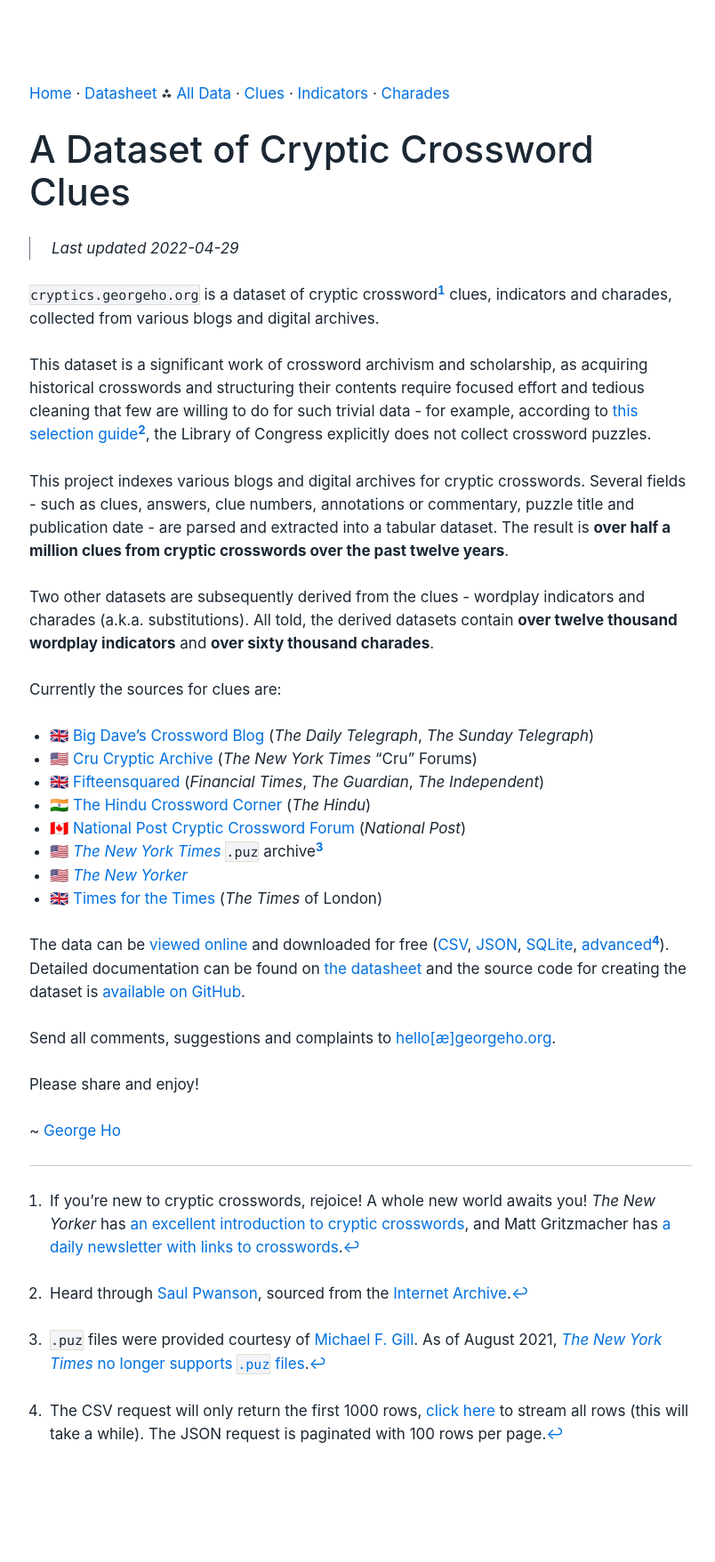
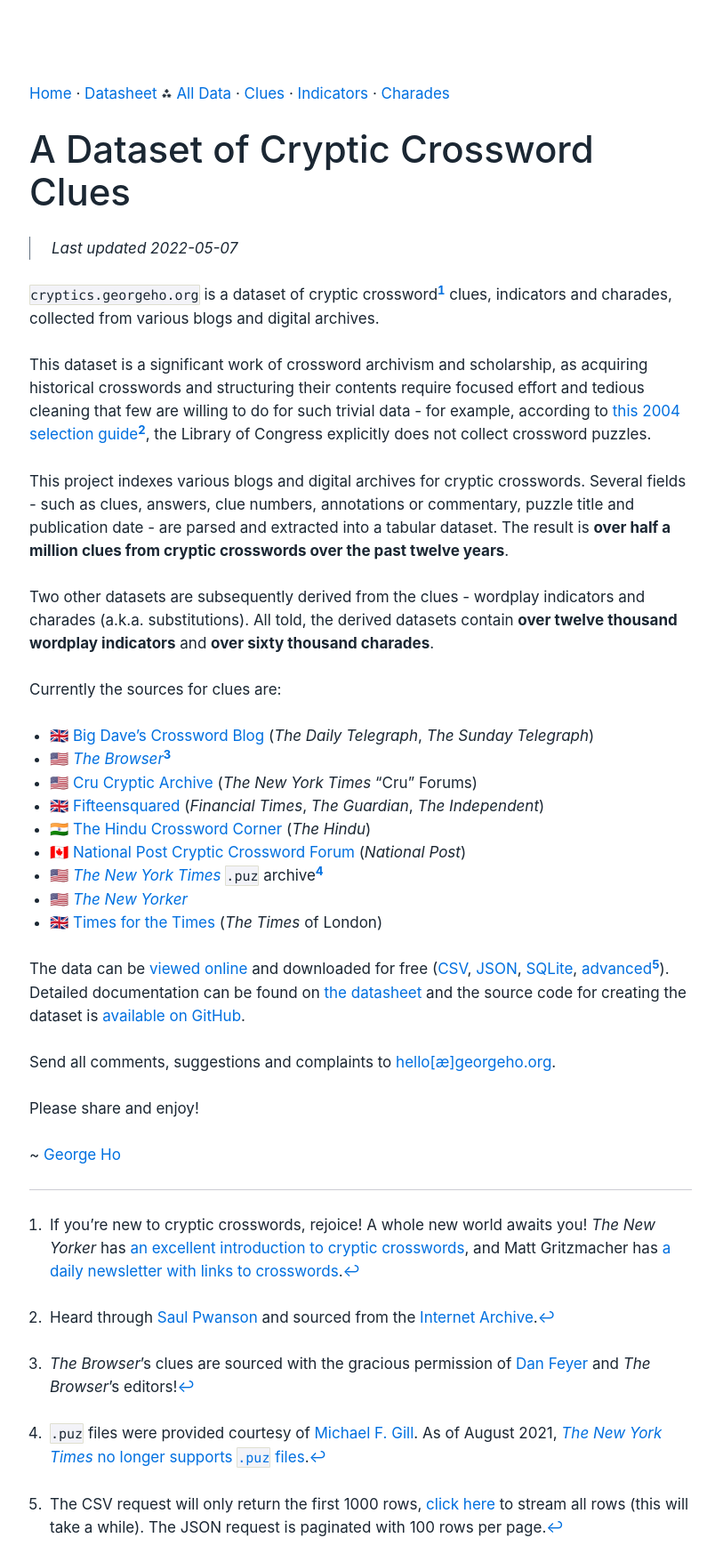
Before and after one commit to eigenfoo/cryptics, a Python web app: template templates/index.html in a window 1280 px wide. Shown: the whole page at 89% size, without its empty margins (19-823 px from the left). Before the commit the page ends 1622 px from the top, so only its background shows below. Run offline with Jinja, Linux system fonts and the light colour scheme; the template is opened without the code that fills it, so the values that code supplies are empty.

Commit message:
Update docs

```diff
--- a/templates/index.html
+++ b/templates/index.html
@@ -5,7 +5,7 @@
   <meta name="generator" content="pandoc-markdown-css-theme" />
   <meta name="viewport" content="width=device-width, initial-scale=1.0, user-scalable=yes" />
   <meta name="author" content="George Ho" />
-  <meta name="dcterms.date" content="2022-04-29" />
+  <meta name="dcterms.date" content="2022-05-07" />
   <meta name="description" content="A dataset of cryptic crossword clues, collected from various blogs and digital archives." />
   <title>A Dataset of Cryptic Crossword Clues</title>
   <link rel="stylesheet" href="../static/css/theme.css" />
@@ -29,28 +29,29 @@
 </nav>
 <h1 class="title">A Dataset of Cryptic Crossword Clues</h1>
 <blockquote class="metadata">
-<p class="date "><time datetime="2022-04-29">Last updated 2022-04-29</time></p>
+<p class="date "><time datetime="2022-05-07">Last updated 2022-05-07</time></p>
 </blockquote>
 </header>
 
 
 <main>
 <p><code>cryptics.georgeho.org</code> is a dataset of cryptic crossword<a href="#fn1" class="footnote-ref" id="fnref1"><sup>1</sup></a> clues, indicators and charades, collected from various blogs and digital archives.</p>
-<p>This dataset is a significant work of crossword archivism and scholarship, as acquiring historical crosswords and structuring their contents require focused effort and tedious cleaning that few are willing to do for such trivial data - for example, according to <a href="/static/documents/Selection_AppendixE_v2.pdf">this selection guide</a><a href="#fn2" class="footnote-ref" id="fnref2"><sup>2</sup></a>, the Library of Congress explicitly does not collect crossword puzzles.</p>
+<p>This dataset is a significant work of crossword archivism and scholarship, as acquiring historical crosswords and structuring their contents require focused effort and tedious cleaning that few are willing to do for such trivial data - for example, according to <a href="/static/documents/Selection_AppendixE_v2.pdf">this 2004 selection guide</a><a href="#fn2" class="footnote-ref" id="fnref2"><sup>2</sup></a>, the Library of Congress explicitly does not collect crossword puzzles.</p>
 <p>This project indexes various blogs and digital archives for cryptic crosswords. Several fields - such as clues, answers, clue numbers, annotations or commentary, puzzle title and publication date - are parsed and extracted into a tabular dataset. The result is <strong>over half a million clues from cryptic crosswords over the past twelve years</strong>.</p>
 <p>Two other datasets are subsequently derived from the clues - wordplay indicators and charades (a.k.a. substitutions). All told, the derived datasets contain <strong>over twelve thousand wordplay indicators</strong> and <strong>over sixty thousand charades</strong>.</p>
 <p>Currently the sources for clues are:</p>
 <ul>
 <li>🇬🇧 <a href="http://bigdave44.com/">Big Dave’s Crossword Blog</a> (<em>The Daily Telegraph</em>, <em>The Sunday Telegraph</em>)</li>
+<li>🇺🇸 <a href="https://thebrowser.com/crossword/"><em>The Browser</em></a><a href="#fn3" class="footnote-ref" id="fnref3"><sup>3</sup></a></li>
 <li>🇺🇸 <a href="https://theworld.com/~wij/puzzles/cru/">Cru Cryptic Archive</a> (<em>The New York Times</em> “Cru” Forums)</li>
 <li>🇬🇧 <a href="https://www.fifteensquared.net/">Fifteensquared</a> (<em>Financial Times</em>, <em>The Guardian</em>, <em>The Independent</em>)</li>
 <li>🇮🇳 <a href="https://thehinducrosswordcorner.blogspot.com/">The Hindu Crossword Corner</a> (<em>The Hindu</em>)</li>
 <li>🇨🇦 <a href="https://natpostcryptic.blogspot.com/">National Post Cryptic Crossword Forum</a> (<em>National Post</em>)</li>
-<li>🇺🇸 <a href="https://www.nytimes.com/crosswords"><em>The New York Times</em></a> <code>.puz</code> archive<a href="#fn3" class="footnote-ref" id="fnref3"><sup>3</sup></a></li>
+<li>🇺🇸 <a href="https://www.nytimes.com/crosswords"><em>The New York Times</em></a> <code>.puz</code> archive<a href="#fn4" class="footnote-ref" id="fnref4"><sup>4</sup></a></li>
 <li>🇺🇸 <a href="https://www.newyorker.com/crossword-puzzles-and-games"><em>The New Yorker</em></a></li>
 <li>🇬🇧 <a href="https://times-xwd-times.livejournal.com/">Times for the Times</a> (<em>The Times</em> of London)</li>
 </ul>
-<p>The data can be <a href="/data/clues">viewed online</a> and downloaded for free (<a href="/data/clues.csv?_size=max">CSV</a>, <a href="/data/clues.json">JSON</a>, <a href="/data.db">SQLite</a>, <a href="/data/clues#export">advanced</a><a href="#fn4" class="footnote-ref" id="fnref4"><sup>4</sup></a>). Detailed documentation can be found on <a href="/datasheet">the datasheet</a> and the source code for creating the dataset is <a href="https://github.com/eigenfoo/cryptics">available on GitHub</a>.</p>
+<p>The data can be <a href="/data/clues">viewed online</a> and downloaded for free (<a href="/data/clues.csv?_size=max">CSV</a>, <a href="/data/clues.json">JSON</a>, <a href="/data.db">SQLite</a>, <a href="/data/clues#export">advanced</a><a href="#fn5" class="footnote-ref" id="fnref5"><sup>5</sup></a>). Detailed documentation can be found on <a href="/datasheet">the datasheet</a> and the source code for creating the dataset is <a href="https://github.com/eigenfoo/cryptics">available on GitHub</a>.</p>
 <p>Send all comments, suggestions and complaints to <a href="mailto:hello%5Bæ%5Dgeorgeho.org">hello[æ]georgeho.org</a>.</p>
 <p>Please share and enjoy!</p>
 <p>~ <a href="https://www.georgeho.org/">George Ho</a></p>
@@ -58,9 +59,10 @@
 <hr />
 <ol>
 <li id="fn1"><p>If you’re new to cryptic crosswords, rejoice! A whole new world awaits you! <em>The New Yorker</em> has <a href="https://www.newyorker.com/puzzles-and-games-dept/cryptic-crossword/reintroducing-the-new-yorkers-cryptic-crossword">an excellent introduction to cryptic crosswords</a>, and Matt Gritzmacher has <a href="https://crosswordlinks.substack.com/">a daily newsletter with links to crosswords</a>.<a href="#fnref1" class="footnote-back">↩</a></p></li>
-<li id="fn2"><p>Heard through <a href="https://www.saul.pw/">Saul Pwanson</a>, sourced from the <a href="https://web.archive.org/web/20170222163604/https://www.loc.gov/library/reports/co_bpr/JIG-S/Selection_AppendixE_v2.pdf">Internet Archive</a>.<a href="#fnref2" class="footnote-back">↩</a></p></li>
-<li id="fn3"><p><code>.puz</code> files were provided courtesy of <a href="https://bbtp.net/">Michael F. Gill</a>. As of August 2021, <a href="https://www.nytimes.com/2021/08/02/crosswords/nyt-games-no-longer-available-on-across-lite-as-of-aug-9.html"><em>The New York Times</em> no longer supports <code>.puz</code> files</a>.<a href="#fnref3" class="footnote-back">↩</a></p></li>
-<li id="fn4"><p>The CSV request will only return the first 1000 rows, <a href="/data/clues.csv?_stream=on&amp;_size=max">click here</a> to stream all rows (this will take a while). The JSON request is paginated with 100 rows per page.<a href="#fnref4" class="footnote-back">↩</a></p></li>
+<li id="fn2"><p>Heard through <a href="https://www.saul.pw/">Saul Pwanson</a> and sourced from the <a href="https://web.archive.org/web/20170222163604/https://www.loc.gov/library/reports/co_bpr/JIG-S/Selection_AppendixE_v2.pdf">Internet Archive</a>.<a href="#fnref2" class="footnote-back">↩</a></p></li>
+<li id="fn3"><p><em>The Browser</em>’s clues are sourced with the gracious permission of <a href="https://twitter.com/danfeyer">Dan Feyer</a> and <em>The Browser</em>’s editors!<a href="#fnref3" class="footnote-back">↩</a></p></li>
+<li id="fn4"><p><code>.puz</code> files were provided courtesy of <a href="https://bbtp.net/">Michael F. Gill</a>. As of August 2021, <a href="https://www.nytimes.com/2021/08/02/crosswords/nyt-games-no-longer-available-on-across-lite-as-of-aug-9.html"><em>The New York Times</em> no longer supports <code>.puz</code> files</a>.<a href="#fnref4" class="footnote-back">↩</a></p></li>
+<li id="fn5"><p>The CSV request will only return the first 1000 rows, <a href="/data/clues.csv?_stream=on&amp;_size=max">click here</a> to stream all rows (this will take a while). The JSON request is paginated with 100 rows per page.<a href="#fnref5" class="footnote-back">↩</a></p></li>
 </ol>
 </section>
 </main>
--- a/templates/pages/datasheet.html
+++ b/templates/pages/datasheet.html
@@ -5,7 +5,7 @@
   <meta name="generator" content="pandoc-markdown-css-theme" />
   <meta name="viewport" content="width=device-width, initial-scale=1.0, user-scalable=yes" />
   <meta name="author" content="George Ho" />
-  <meta name="dcterms.date" content="2022-04-29" />
+  <meta name="dcterms.date" content="2022-05-07" />
   <meta name="description" content="A dataset of cryptic crossword clues, collected from various blogs and digital archives." />
   <title>Datasheet</title>
   <link rel="stylesheet" href="../../static/css/theme.css" />
@@ -29,7 +29,7 @@
 </nav>
 <h1 class="title">Datasheet</h1>
 <blockquote class="metadata">
-<p class="date "><time datetime="2022-04-29">Last updated 2022-04-29</time></p>
+<p class="date "><time datetime="2022-05-07">Last updated 2022-05-07</time></p>
 </blockquote>
 </header>
 
```
Also changed, not shown: docs/index.md (+9 -6 lines).
